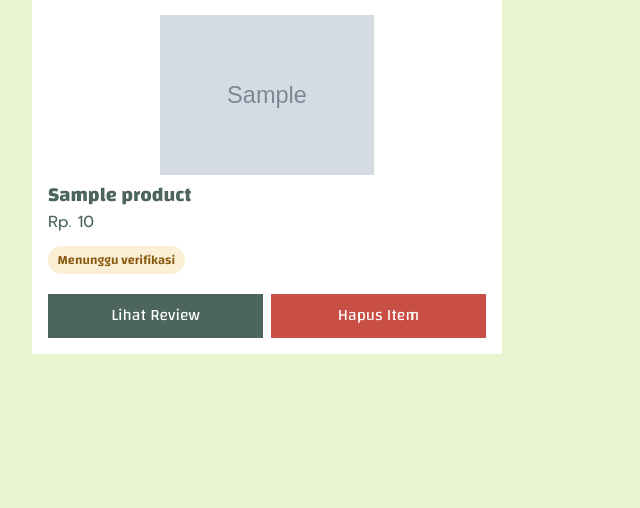
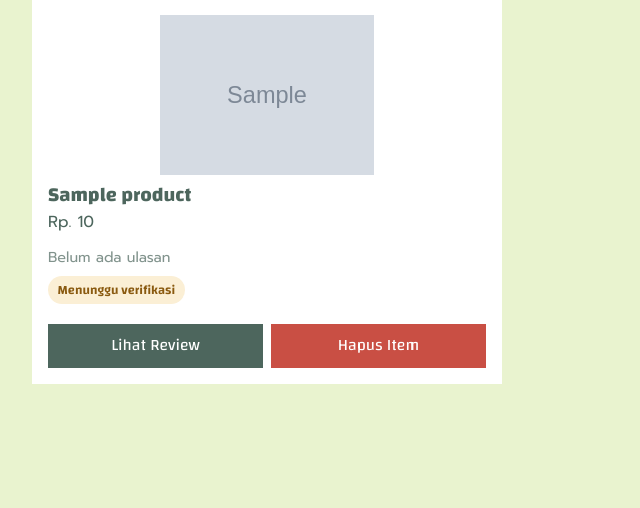
Before and after one commit to PBP-E-Kelompok-08/BhumiLestari, a Django app: page / in a window 1280 px wide. Shown: the part 212-720 px from the top of the page, without its empty margins (0-640 px from the left). Run offline with Django 5.2, Linux system fonts and the light colour scheme; a user stored in the database is signed in; tables that the repository leaves empty hold one stand-in row (values such as "Sample post"); grey boxes marked "Sample" are stand-in pictures.

Commit message:
feat(dashboard): Show review rating on product cards and add review menu links

```diff
--- a/apps/dashboard/views.py
+++ b/apps/dashboard/views.py
@@ -4,7 +4,7 @@ from django.shortcuts import redirect, render
 from django.urls import reverse
 from apps.products.models import Product
 from apps.products.views import get_role, cek_status
-from apps.reviews.services import laporan_ulasan, ringkasan_ulasan_toko
+from apps.reviews.services import laporan_ulasan, rating_per_produk, ringkasan_ulasan_toko
 
 def show_dashboard_home(request):
     role = get_role(request.user)
@@ -46,8 +46,12 @@ def api_products(request):
 
     products = products.order_by("-created_at")
 
+    products = list(products)
+    rating = rating_per_produk(p.pk for p in products)  # 1 query untuk semua kartu
+
     items = []
     for product in products:
+        stat = rating.get(product.pk)
         items.append({
             "id": str(product.pk),
             "product_id": str(product.pk),
@@ -64,6 +68,11 @@ def api_products(request):
             "verification_summary": product.verification_summary,
             "edit_url": reverse("products:edit_product", args=[product.pk]),
             "delete_url": reverse("products:delete_product", args=[product.pk]),
+            "toko_id": product.seller_id,
+            "review_url": reverse("reviews:halaman_toko", args=[product.seller_id]) + f"?produk={product.pk}",
+            "rating": stat["rata"] if stat else None,
+            "rating_teks": stat["rata_teks"] if stat else None,
+            "jumlah_ulasan": stat["jumlah"] if stat else 0,
         })
 
     return JsonResponse({
--- a/static/css/dashboard.css
+++ b/static/css/dashboard.css
@@ -179,3 +179,17 @@
   display: flex;
   flex-direction: column;
 }
+
+.dash-rating {
+    font-family: "Prompt", sans-serif;
+    font-size: 0.9rem;
+    margin-bottom: 0.5rem;
+}
+
+.dash-rating-bintang {
+    color: #e8b923;
+}
+
+.dash-rating small, .dash-rating-kosong {
+    opacity: 0.7;
+}
--- a/static/js/dashboard.js
+++ b/static/js/dashboard.js
@@ -81,6 +81,13 @@ function renderStatus(product, role) {
   return badge + note;
 }
 
+function renderRating(product) {
+  if (!product.jumlah_ulasan) {
+    return `<p class="dash-rating dash-rating-kosong">Belum ada ulasan</p>`;
+  }
+  return `<p class="dash-rating"><span class="dash-rating-bintang">★</span> ${escapeHtml(product.rating_teks)} <small>(${product.jumlah_ulasan} ulasan)</small></p>`;
+}
+
 function renderCard(product, role, loginUrl) {
   const image = product.image
     ? `<img src="${escapeHtml(product.image)}" alt="${escapeHtml(product.name)}">`
@@ -98,9 +105,10 @@ function renderCard(product, role, loginUrl) {
         <span>Rp. ${formatRupiah(product.final_price)}</span>
         ${discount}
       </div>
+      ${renderRating(product)}
       ${renderStatus(product, role)}
       <div class="dash-card-actions">
-        <a href="#" class="dash-btn dash-btn-review">Lihat Review</a>
+        <a href="${escapeHtml(product.review_url)}" class="dash-btn dash-btn-review">Lihat Review</a>
         ${renderActions(product, role, loginUrl)}
       </div>
     </article>`;
--- a/templates/components/sidebar.html
+++ b/templates/components/sidebar.html
@@ -42,6 +42,11 @@
                 Laporan Penjualan</a>
             </li>
             <li>
+                <a href="{% url 'reviews:halaman_penjual' %}">
+                    <img class="sidebar-logo" src="{% static 'img/ringkasan.png' %}" alt="Logo ulasan toko">
+                    Ulasan Toko</a>
+            </li>
+            <li>
                 <a href="{% url 'chat:seller_chat' %}">
                 <img class="sidebar-logo" src="{% static 'img/chat.png' %}" alt="Logo chat">
                 Chat</a>
@@ -62,6 +67,11 @@
                 <a href="{% url 'checkout:order_list' %}">
                 <img class="sidebar-logo" src="{% static 'img/riwayat_beli.png' %}" alt="Logo riwayat beli">
                 Riwayat Pembelian</a>
+            </li>
+            <li>
+                <a href="{% url 'reviews:halaman_saya' %}">
+                    <img class="sidebar-logo" src="{% static 'img/ringkasan.png' %}" alt="Logo ulasan saya">
+                    Ulasan Saya</a>
             </li>
         {% endif %}
     </ul>
```
